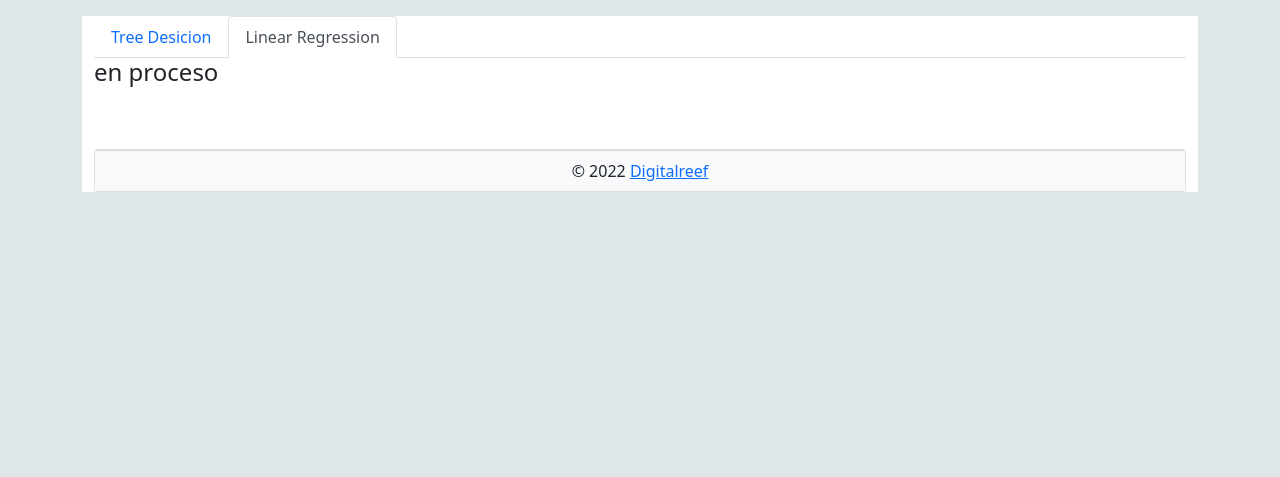
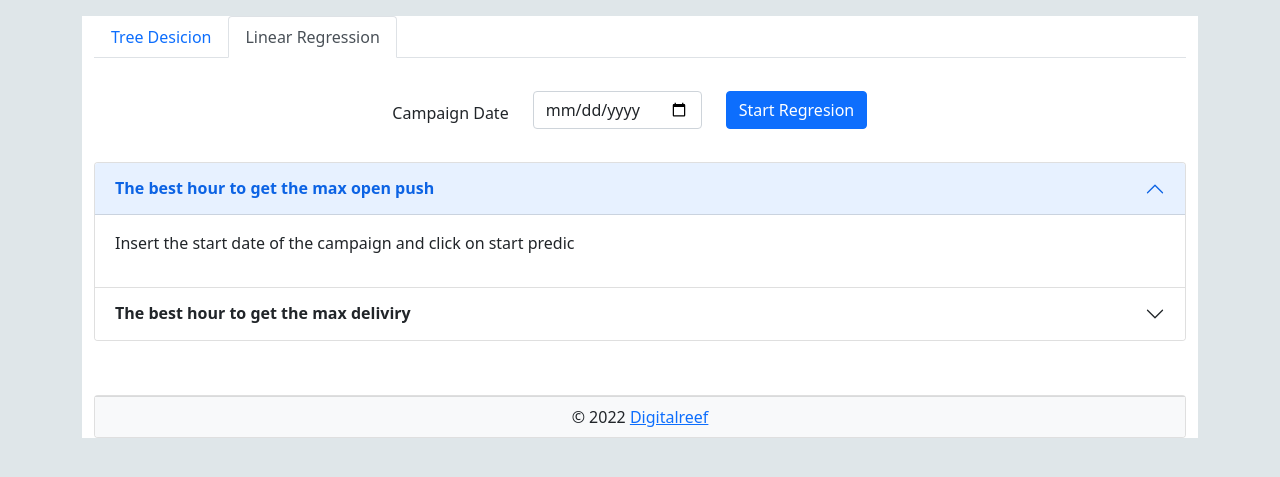
Before and after one commit to mmendoza1490/make_desicion, a FastAPI app: page / in a window 1280 px wide, after a click on "Linear Regression". Shown: the part 225-702 px from the top of the page. Run offline with FastAPI, Linux system fonts and the light colour scheme.

Commit message:
adding function to calculate regresion by hour

```diff
--- /dev/null
+++ b/static/main.js
@@ -0,0 +1,171 @@
+var anHttpRequestServices = new XMLHttpRequest();
+var HttpClient = function() {
+
+    this.get = function(url, aCallback) {
+        var anHttpRequest = new XMLHttpRequest();
+        anHttpRequest.onreadystatechange = function() {
+            if (anHttpRequest.readyState == 4 && anHttpRequest.status == 200)
+                aCallback(anHttpRequest.responseText);
+
+        }
+
+        anHttpRequest.open( "GET", url, true );
+        anHttpRequest.send( null );
+    }
+
+    this.post = function(url, data, aCallback) {
+        var anHttpRequest = new XMLHttpRequest();
+        anHttpRequest.open( "POST", url, true );
+        anHttpRequest.onreadystatechange = function() {
+            if (anHttpRequest.readyState == 4 && anHttpRequest.status == 200)
+                aCallback(anHttpRequest.responseText);
+            else if (anHttpRequest.readyState == 4 && anHttpRequest.status != 200)
+                message_center("[ERROR] status_code:" + anHttpRequest.status + " " + anHttpRequest.statusText , false);
+        }
+        anHttpRequest.send( data );
+
+    }
+
+}
+
+function make_url(url)
+{
+    var the_arr = url.split('/');
+    the_arr.pop();
+    return( the_arr.join('/') );
+}
+
+function notify(text, action)
+{
+    const toastLive = document.getElementById("liveToast");
+    const message_toast = document.getElementById("message-toast");
+    toastLive.style.backgroundColor = "white";
+    if(!action){
+        //toastLive.style.backgroundColor = "#e84118";
+        message_toast.style.color="#e84118";
+    }
+
+    message_toast.innerHTML=text;
+
+    var toast = new bootstrap.Toast(toastLive, {
+        keyboard: false
+    });
+
+
+    toast.show();
+
+}
+
+
+//  LINEAR REGRESSION
+function tab_regression()
+{
+    const startDate = document.getElementById("dateRegression");
+    document.getElementById("spinnerOpenPush").style.display="block";
+    document.getElementById("spinnerDeleviry").style.display="block";
+    by_open(startDate.value)
+    by_delivery(startDate.value)
+}
+
+function by_open(startDate)
+{
+    var url = make_url(window.location.href) + "/regression/open/" + startDate;
+    var client = new HttpClient();
+    client.get(url, function(response) {
+        data = JSON.parse(response);
+        console.log(data);
+        const cOpen = document.getElementById("containerOpen");
+        cOpen.innerHTML = "";
+        document.getElementById("dashboardOpen").innerHTML="";
+        if(!data.error)
+        {
+            dasboard_linear("dashboardOpen", data.data,"Open_Push","Predict by open push");
+            const h4 = document.createElement("h4");
+            h4.innerHTML = "The best hour is at " + data.bestHour + " with a result of " + data.bestCount;
+            cOpen.appendChild(h4);
+            notify("Linear Regression by open push is ready...", true);
+        }
+        else
+        {
+            notify("Linear Regression by open push has error " + data.msg, false);
+            cOpen.innerHTML="this section has error...";
+        }
+
+        document.getElementById("spinnerOpenPush").style.display="none";
+    })
+}
+
+function by_delivery(startDate)
+{
+    var url = make_url(window.location.href) + "/regression/delivery/" + startDate;
+    var client = new HttpClient();
+    client.get(url, function(response) {
+        data = JSON.parse(response);
+        console.log(data);
+        const c_delivery = document.getElementById("containerDelivery");
+        c_delivery.innerHTML="";
+        document.getElementById("dashboardDelivery").innerHTML="";
+
+        if(!data.error)
+        {
+            dasboard_linear("dashboardDelivery", data.data,"Open_Push","Predict by open push");
+            const h4 = document.createElement("h4");
+            h4.innerHTML = "The best hour is at " + data.bestHour + " with a result of " + data.bestCount;
+            c_delivery.appendChild(h4);
+            notify("Linear Regression by open container is ready...", true);
+        }
+        else
+        {
+            notify("Linear Regression by open container has error " + data.msg, false);
+            c_delivery.innerHTML="this section has error...";
+        }
+
+        document.getElementById("spinnerDeleviry").style.display="none";
+    })
+}
+
+function dasboard_linear(container, data, _type, _title){
+    const categories = [...new Set(data.map(item => item.hour))];
+    const data_series = [ {
+            name:_type,
+            data: categories.map(hour => {
+                var sum_total = 0;
+                data.map(item => {
+                    if (hour === item.hour)
+                        sum_total += item.count;
+                })
+                return sum_total;
+            })
+    }];
+
+    const options = {
+        chart: {
+            type: 'spline'
+        },
+        title: {
+            text: _title
+        },
+        xAxis: {
+            min:0,
+            categories: categories,
+            crosshair: true,
+            offset:0,
+        },
+        yAxis: {
+            title: {
+                text: 'Count by hours',
+            },
+            gridLineColor: '#f39c12'
+        },
+        tooltip: {
+            crosshairs: true,
+            shared: true
+        },
+        credits: {
+            enabled: false
+        },
+        series: data_series
+    }
+
+    Highcharts.chart(container, options);
+}
--- a/templates/home.html
+++ b/templates/home.html
@@ -3,7 +3,9 @@
 {% block title %} Home {% endblock title %}
 
 {% block css %}
+    <script src="https://code.highcharts.com/highcharts.js"></script>
     <link href="{{ url_for('static', path='/personalized.css') }}" rel="stylesheet">
+    <script src="{{url_for('static', path='/main.js')}}"></script>
 {% endblock css %}
 
 {% block nav_icon %}
@@ -110,7 +112,66 @@
                     </div>
 
                     <div class="tab-pane fade" id="linear" role="tabpanel" aria-labelledby="linear-tab">
-                        <h4>en proceso</h4>
+                        <div style="margin-top: 3%;">
+                            <div class="row justify-content-md-center d-flex">
+                                <div class="col-md-auto" style="padding-top: 10px;">
+                                    Campaign Date
+                                </div>
+                                <div class="col-md-auto">
+                                    <input type="date" class="form-control" id="dateRegression">
+                                </div>
+                                <div class="col col-lg-2">
+                                    <button class="btn btn-primary" id="btnRegression" onclick="tab_regression()">Start Regresion</button>
+                                </div>
+                            </div>
+                        </div>
+                        <div class="accordion" id="resultRegresion" style="margin-top: 3%;">
+                            <div class="accordion-item">
+                              <h2 class="accordion-header" id="headingOne">
+                                <button class="accordion-button btn-light" type="button" data-bs-toggle="collapse" data-bs-target="#collapseOne" aria-expanded="true" aria-controls="collapseOne">
+                                    <strong>The best hour to get the max open push</strong>
+                                </button>
+                              </h2>
+                              <div id="collapseOne" class="accordion-collapse collapse show" aria-labelledby="headingOne" data-bs-parent="#accordionExample">
+                                <div class="accordion-body">
+                                    <div id="spinnerOpenPush" style="display: none;">
+                                        <div class="d-flex justify-content-center">
+                                            <div class="spinner-border  text-warning" role="status">
+                                              <span class="visually-hidden">Loading...</span>
+                                            </div>
+                                          </div>
+                                    </div>
+                                    <div id="containerOpen">
+                                        <p>Insert the start date of the campaign and click on start predic</p>
+                                    </div>
+                                    <div id="dashboardOpen"></div>
+                                </div>
+                              </div>
+                            </div>
+                            <div class="accordion-item">
+                              <h2 class="accordion-header" id="headingTwo">
+                                <button class="accordion-button collapsed btn-light" type="button" data-bs-toggle="collapse" data-bs-target="#collapseTwo" aria-expanded="false" aria-controls="collapseTwo">
+                                    <strong>The best hour to get the max deliviry</strong>
+                                </button>
+                              </h2>
+                              <div id="collapseTwo" class="accordion-collapse collapse" aria-labelledby="headingTwo" data-bs-parent="#accordionExample">
+                                <div class="accordion-body">
+                                    <div id="spinnerDeleviry" style="display: none;">
+                                        <div class="d-flex justify-content-center">
+                                            <div class="spinner-border  text-warning" role="status">
+                                              <span class="visually-hidden">Loading...</span>
+                                            </div>
+                                          </div>
+                                    </div>
+
+                                    <div id="containerDelivery">
+                                        <p>Insert the start date of the campaign and click on start predic</p>
+                                    </div>
+                                    <div id="dashboardDelivery"></div>
+                                </div>
+                              </div>
+                            </div>
+                          </div>
                     </div>
                 </div>
             </div>
@@ -123,6 +184,19 @@
               </div>
         </div>
     </div>
+
+    <div class="position-fixed top-0 end-0 p-3" style="z-index: 2060;">
+        <div id="liveToast" class="toast" role="alert" aria-live="assertive" aria-atomic="true">
+          <div class="toast-header">
+            <strong class="me-auto">MBD Message</strong>
+            <small>Just now</small>
+            <button type="button" class="btn-close" data-bs-dismiss="toast" aria-label="Close"></button>
+          </div>
+          <div class="toast-body" id="message-toast">
+            <!--printer from js-->
+          </div>
+        </div>
+      </div>
 {% endblock content %}
 
 {% block script %}
```
Also changed, not shown: app/create_app.py (+14 -4 lines), app/schemas.py (+8 -0 lines), app/services.py (+37 -0 lines).
